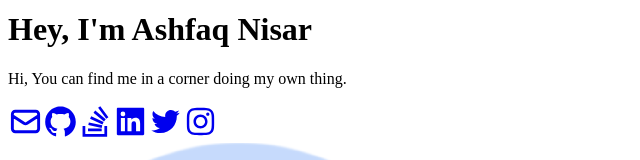
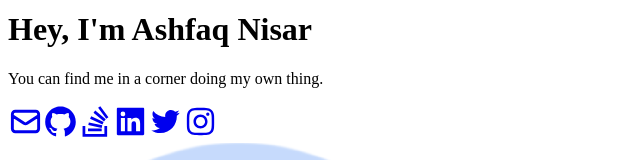
Before and after one commit to vamshikrishnaginna/portfolio, a Next.js app: page / in a window 1280 px wide. Shown: the part 148-308 px from the top of the page, without its empty margins (0-640 px from the left). Built offline with nearby package versions, Linux system fonts and the light colour scheme.

Commit message:
fix: Updated the info

```diff
--- a/pages/index.js
+++ b/pages/index.js
@@ -62,7 +62,7 @@ const Home = () => {
               </span>
             </h1>
             <p className="text-lg sm:text-xl text-gray-200 font-medium">
-              Hi, You can find me in a corner doing my own thing.
+              You can find me in a corner doing my own thing.
             </p>
             <div
               className={
```
